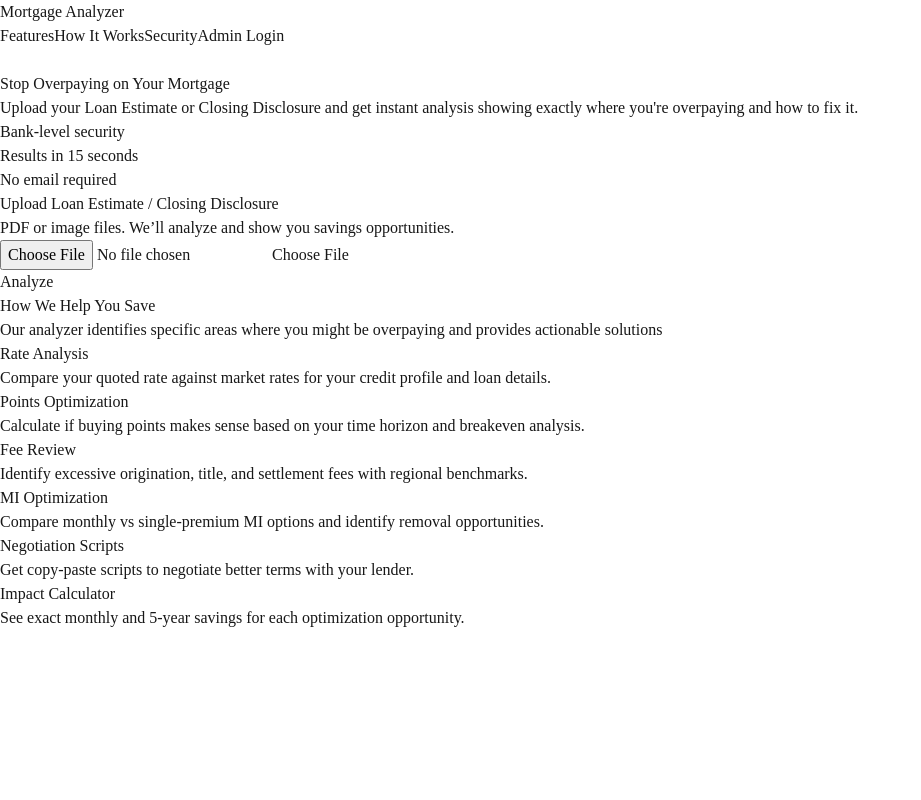
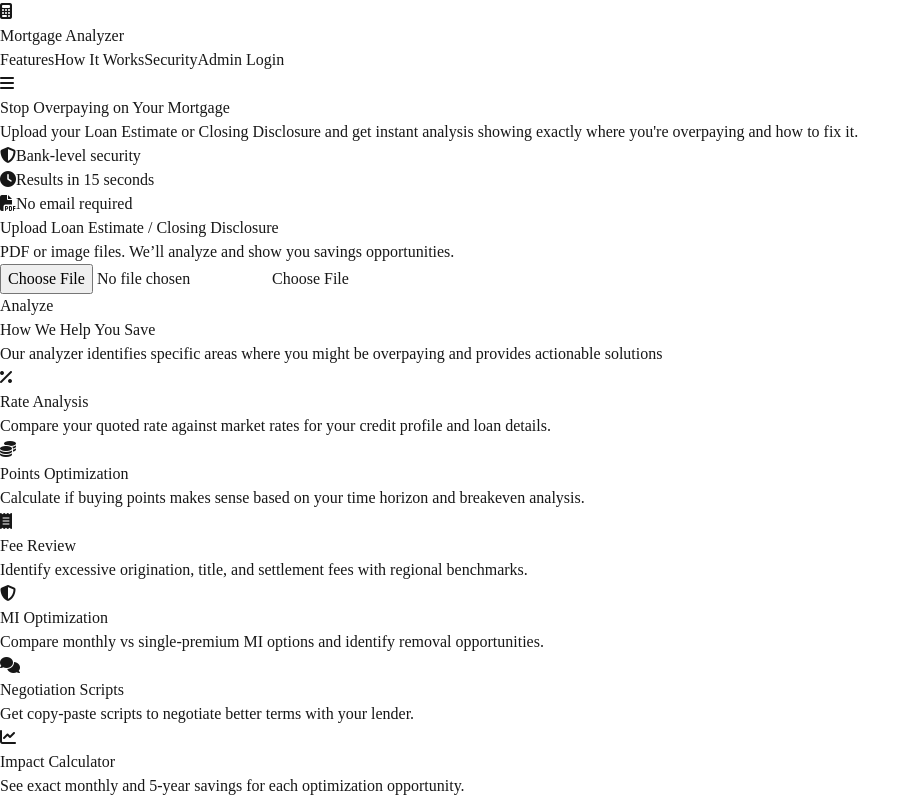
Before and after one commit to Jimmy-Martin34/nextjs-mortgage-buck, a Next.js app: page / in a window 1280 px wide. Shown: the whole page, without its empty margins (0-921 px from the left). Built offline with nearby package versions, Linux system fonts and the light colour scheme.

Commit message:
Update layout.tsx

```diff
--- a/app/layout.tsx
+++ b/app/layout.tsx
@@ -2,39 +2,28 @@ import type { Metadata } from "next";
 import { Inter, Roboto_Mono } from "next/font/google";
 import "./globals.css";
 
-const geistSans = Inter({
-  variable: "--font-sans",
-  subsets: ["latin"],
-});
-
-const geistMono = Roboto_Mono({
-  variable: "--font-mono",
-  subsets: ["latin"],
-});
+const fontSans = Inter({ variable: "--font-sans", subsets: ["latin"] });
+const fontMono = Roboto_Mono({ variable: "--font-mono", subsets: ["latin"] });
 
 export const metadata: Metadata = {
   title: "Mortgage Analyzer",
   description: "Upload your Loan Estimate or Closing Disclosure for instant savings analysis.",
 };
 
-export default function RootLayout({
-  children,
-}: Readonly<{
-  children: React.ReactNode;
-}>) {
+export default function RootLayout({ children }: { children: React.ReactNode }) {
   return (
     <html lang="en">
       <head>
-        {/* ✅ Font Awesome CDN so your <i className="fas ..."> icons render */}
+        {/* Font Awesome for <i className="fas ..."> icons */}
         <link
           rel="stylesheet"
           href="https://cdnjs.cloudflare.com/ajax/libs/font-awesome/6.5.2/css/all.min.css"
-          integrity="sha512-TWOBj+Gz7NQ6LkAqQ6Q6tMZ9xkRz9+NRYoFZ9oMZslKnZSKWz1i8a5qfP5he+bgqQFIlExvE1fYvPpdBlhWugw=="
           crossOrigin="anonymous"
           referrerPolicy="no-referrer"
         />
       </head>
-      <body className={`${geistSans.variable} ${geistMono.variable} antialiased`}>
+      {/* Apply Tailwind font + next/font variables */}
+      <body className={`font-sans ${fontSans.variable} ${fontMono.variable} antialiased`}>
         {children}
       </body>
     </html>
```
